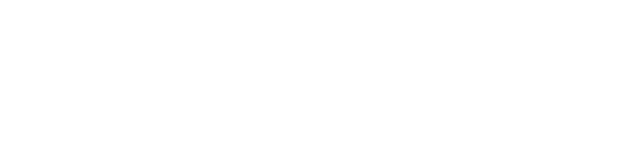
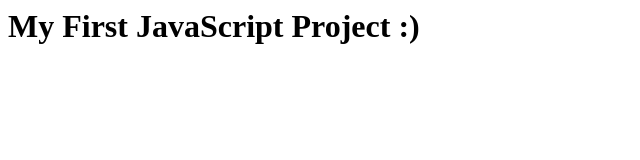
Before and after one commit to Riya-Bisht/QuoteGenerator, a plain HTML site: page index.html in a window 1280 px wide. Shown: the whole page, without its empty margins (0-640 px from the left). Drawn offline with Linux system fonts and the light colour scheme.

Commit message:
hello world!

```diff
--- a/index.html
+++ b/index.html
@@ -7,6 +7,8 @@
 	<link rel="stylesheet" href="">
 </head>
 <body>
+	<h1>My First JavaScript Project :)</h1>
+
 
 </body>
 </html>
```
